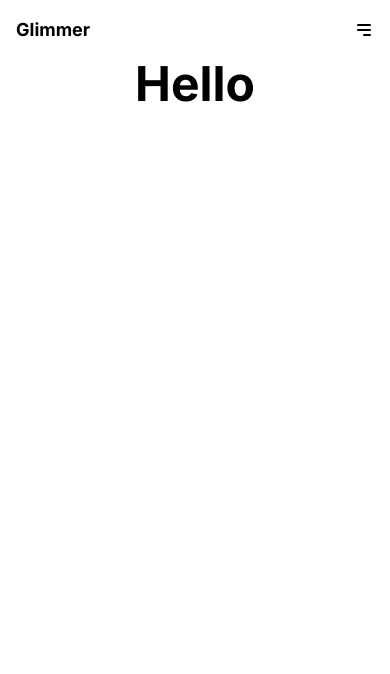
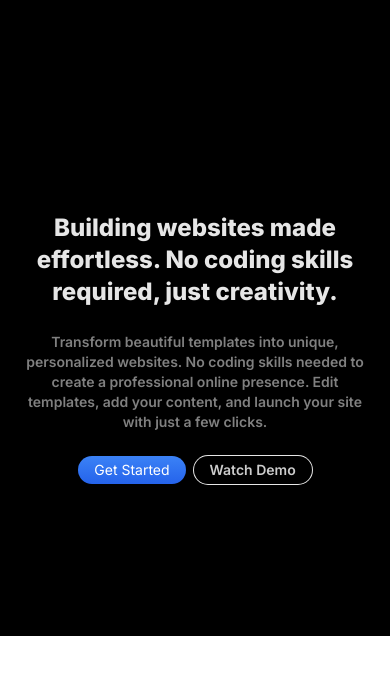
Before and after one commit to Neel3301/Web-Weaver, a Next.js app: page / in a window 390 px wide. Shown: the top 674 px of the page. Built offline with nearby package versions, Linux system fonts and the light colour scheme.

Commit message:
Build hero section & scrapped light theme

```diff
--- a/src/app/layout.tsx
+++ b/src/app/layout.tsx
@@ -20,8 +20,10 @@ export default function RootLayout({
     <html lang="en" suppressHydrationWarning>
       <body className={inter.className}>
         <Providers>
-          <Navbar />
-          {children}
+          <main className="min-w-80 bg-black">
+            <Navbar />
+            {children}
+          </main>
         </Providers>
       </body>
     </html>
--- a/src/app/page.tsx
+++ b/src/app/page.tsx
@@ -1,7 +1,9 @@
+import Hero from "@/components/Hero";
+
 export default function Home() {
   return (
-    <main className="m-auto flex min-w-80 max-w-[1440px] justify-center text-5xl font-bold">
-      Hello
-    </main>
+    <div className="m-auto flex max-w-[1440px] flex-col px-4 md:px-24 lg:px-36">
+      <Hero />
+    </div>
   );
 }
--- /dev/null
+++ b/src/components/Hero.tsx
@@ -0,0 +1,36 @@
+import Image from "next/image";
+import React from "react";
+import backgroundImg from "../../public/grid-background.png";
+import GradientButton from "./ui/GradientButton";
+import OutlineButton from "./ui/OutlineButton";
+
+const Hero = () => {
+  return (
+    <div className="relative h-[36rem] lg:h-[38rem]">
+      <Image
+        src={backgroundImg}
+        alt="Background"
+        className="hidden h-full w-full object-contain sm:block"
+      />
+
+      <div className="absolute inset-0 m-auto flex flex-col items-center justify-center gap-6 md:gap-10 lg:w-[90%]">
+        <h1 className="text-center text-2xl font-extrabold text-black-100 sm:text-4xl md:text-5xl md:leading-semi-tight lg:text-6xl">
+          Building websites made effortless. No coding skills required, just
+          creativity.
+        </h1>
+        <p className="text-center text-sm font-semibold text-black-500 md:text-base lg:text-lg">
+          Transform beautiful templates into unique, personalized websites. No
+          coding skills needed to create a professional online presence. Edit
+          templates, add your content, and launch your site with just a few
+          clicks.
+        </p>
+        <div className="flex gap-2">
+          <GradientButton text="Get Started" />
+          <OutlineButton text="Watch Demo" />
+        </div>
+      </div>
+    </div>
+  );
+};
+
+export default Hero;
--- a/src/components/Navbar.tsx
+++ b/src/components/Navbar.tsx
@@ -1,7 +1,6 @@
 "use client";
 
 import React, { useState } from "react";
-import ThemeSwitch from "./ThemeSwitch";
 import { HiMenuAlt3 } from "react-icons/hi";
 import { CgClose } from "react-icons/cg";
 
@@ -9,7 +8,8 @@ const Navbar = () => {
   const [showMenu, setShowMenu] = useState(false);
 
   return (
-    <nav className="m-auto flex min-w-80 max-w-[1440px] flex-col">
+    <>
+      <nav className="m-auto flex max-w-[1440px] flex-col">
         <div className="flex items-center justify-between p-4 md:px-24 lg:px-36">
           <a className="text-lg font-bold md:text-2xl" href="/">
             Glimmer
@@ -17,7 +17,6 @@ const Navbar = () => {
 
           {showMenu ? (
             <div className="flex items-center md:hidden">
-            <ThemeSwitch />
               <div className="flex h-8 w-8 items-center justify-center">
                 <CgClose
                   className="text-xl md:hidden"
@@ -32,44 +31,42 @@ const Navbar = () => {
             />
           )}
 
-        <div className="text-black-500 hidden items-center gap-6 text-sm font-medium md:flex">
+          <div className="hidden items-center gap-6 text-sm font-medium text-black-400 md:flex">
             <a
-            className="hover:text-black-700 dark:hover:text-black-200 transition duration-200"
+              className="transition duration-200 hover:text-black-200"
               href="/"
             >
               Home
             </a>
             <a
-            className="hover:text-black-700 dark:hover:text-black-200 transition duration-200"
+              className="transition duration-200 hover:text-black-200"
               href="#features"
             >
               Features
             </a>
             <a
-            className="hover:text-black-700 dark:hover:text-black-200 transition duration-200"
+              className="transition duration-200 hover:text-black-200"
               href="#templates"
             >
               Templates
             </a>
             <a
-            className="hover:text-black-700 dark:hover:text-black-200 transition duration-200"
+              className="transition duration-200 hover:text-black-200"
               href="#contact-us"
             >
               Contact Us
             </a>
             <a
-            className="hover:text-black-700 dark:hover:text-black-200 transition duration-200"
+              className="transition duration-200 hover:text-black-200"
               href="#sign-up"
             >
               Sign Up
             </a>
-          <div className="rounded transition duration-200 hover:bg-black/10 dark:hover:bg-white/10">
-            <ThemeSwitch />
           </div>
         </div>
-      </div>
+      </nav>
       {showMenu && (
-        <div className="flex flex-col gap-2 px-4 pb-4 md:hidden">
+        <div className="absolute z-10 flex w-full min-w-80 flex-col gap-2 border-b border-black-600 bg-black px-4 pb-4 md:hidden">
           <a href="/">Home</a>
           <a href="#features">Features</a>
           <a href="#templates">Templates</a>
@@ -77,7 +74,7 @@ const Navbar = () => {
           <a href="#sign-up">Sign Up</a>
         </div>
       )}
-    </nav>
+    </>
   );
 };
 
--- /dev/null
+++ b/src/components/ui/GradientButton.tsx
@@ -0,0 +1,11 @@
+import React from "react";
+
+const GradientButton = ({ text }: { text: string }) => {
+  return (
+    <button className="rounded-full bg-gradient-to-b from-blue-500 to-blue-600 px-4 py-1 text-sm text-white transition duration-200 hover:shadow-xl focus:ring-2 focus:ring-blue-400 sm:px-8 sm:py-2 sm:text-base">
+      {text}
+    </button>
+  );
+};
+
+export default GradientButton;
--- /dev/null
+++ b/src/components/ui/OutlineButton.tsx
@@ -0,0 +1,11 @@
+import React from "react";
+
+const OutlineButton = ({ text }: { text: string }) => {
+  return (
+    <button className="ring-black-100 text-black-200 rounded-full px-4 py-1 text-sm font-semibold ring-1 sm:px-8 sm:py-2 sm:text-base">
+      {text}
+    </button>
+  );
+};
+
+export default OutlineButton;
--- /dev/null
+++ b/src/lib/utils.ts
@@ -0,0 +1,6 @@
+import { ClassValue, clsx } from "clsx";
+import { twMerge } from "tailwind-merge";
+
+export function cn(...inputs: ClassValue[]) {
+  return twMerge(clsx(inputs));
+}
--- a/tailwind.config.ts
+++ b/tailwind.config.ts
@@ -12,6 +12,9 @@ const config: Config = {
         "gradient-radial": "radial-gradient(var(--tw-gradient-stops))",
         "gradient-conic":
           "conic-gradient(from 180deg at 50% 50%, var(--tw-gradient-stops))",
+      },
+      lineHeight: {
+        "semi-tight": "1.125",
       },
       colors: {
         black: {
@@ -30,6 +33,5 @@ const config: Config = {
     },
   },
   plugins: [],
-  darkMode: "class",
 };
 export default config;
```
Also changed, not shown: src/components/ThemeSwitch.tsx (deleted, +0 -49 lines), public/grid-background.png (added). Lines whose indentation alone changed are shown as unchanged.
